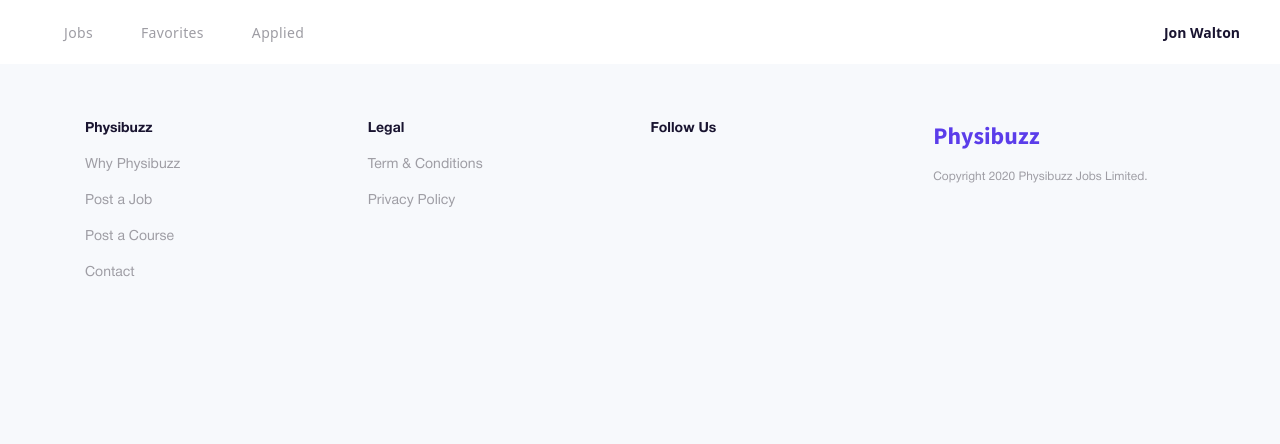
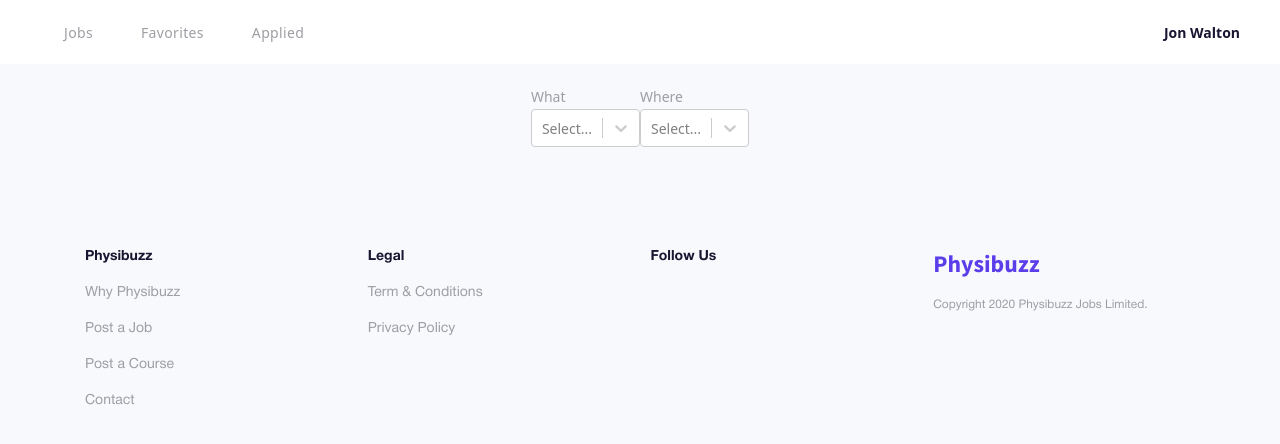
Before and after one commit to Maxssobolev/physibuzz, a Next.js app: page / in a window 1280 px wide. Shown: the top 444 px of the page. Built offline with nearby package versions, Linux system fonts and the light colour scheme.

Commit message:
main page grid and components

```diff
--- a/assets/scss/forms.scss
+++ b/assets/scss/forms.scss
@@ -126,6 +126,10 @@
     font-size: 1rem;
     padding: 5px 0;
 
+    //строгие стили для react-selecta
+    &_imp {
+    }
+
     &_select {
         -moz-appearance: none; /* Firefox */
         -webkit-appearance: none; /* Safari and Chrome */
--- a/assets/scss/main.scss
+++ b/assets/scss/main.scss
@@ -76,3 +76,12 @@
 
     ////////////////////////
 }
+
+////////////LAYOUTS///////////////
+.layout {
+    display: grid;
+    grid-template-columns: 1fr 2fr 1fr;
+    grid-gap: 10px;
+}
+.leftSidebar {
+}
--- a/assets/scss/pages.scss
+++ b/assets/scss/pages.scss
@@ -1,6 +1,6 @@
 .page {
     @extend .container-imitation;
-
+    padding: 45px 0;
     &-signUp {
         .form-wrapper {
             width: 520px;
@@ -14,4 +14,16 @@
             box-shadow: 0 2px 24px 0 #ebe7ff;
         }
     }
+
+    &-home {
+        .mainContent {
+            display: flex;
+            flex-direction: column;
+            align-items: center;
+        }
+
+        .main-params {
+            display: flex;
+        }
+    }
 }
--- a/components/Forms/SignUpForm/SignUpForm.js
+++ b/components/Forms/SignUpForm/SignUpForm.js
@@ -11,7 +11,7 @@
     firstName: Yup.string().min(2, 'Too Short!').max(50, 'Too Long!').required('Required'),
     lastName: Yup.string().min(2, 'Too Short!').max(50, 'Too Long!').required('Required'),
     email: Yup.string().email('Invalid email').required('Email is required'),
-    emailConfirmation: Yup.string().test('email-match', 'Emails must match', function (value) { return this.parent.email === value }),
+    emailConfirmation: Yup.string().required('Please, confirm email').test('email-match', 'Emails must match', function (value) { return this.parent.email === value }),
     password: Yup.string().required('Password is required'),
     passwordConfirmation: Yup.string().test('password-match', 'Passwords must match', function (value) { return this.parent.password === value }),
 
--- /dev/null
+++ b/components/Layout/Layout.js
@@ -0,0 +1,8 @@
+export default function Layout({ children }) {
+
+    return (
+        <div className="layout">
+            {children}
+        </div>
+    )
+}
--- /dev/null
+++ b/components/Layout/LeftSidebar/LeftSidebar.js
@@ -0,0 +1,8 @@
+export default function LeftSidebar({ children }) {
+
+    return (
+        <aside className="leftSidebar">
+            {children}
+        </aside>
+    )
+}
--- /dev/null
+++ b/components/Layout/MainContent/MainContent.js
@@ -0,0 +1,8 @@
+export default function MainContent({ children }) {
+
+    return (
+        <main className="mainContent">
+            {children}
+        </main>
+    )
+}
--- /dev/null
+++ b/components/Layout/RightSidebar/RightSidebar.js
@@ -0,0 +1,8 @@
+export default function RightSidebar({ children }) {
+
+    return (
+        <aside className="rightSidebar">
+            {children}
+        </aside>
+    )
+}
--- a/package.json
+++ b/package.json
@@ -13,6 +13,7 @@
     "react-bootstrap": "^2.1.0",
     "react-dom": "17.0.2",
     "react-redux": "^7.2.6",
+    "react-select": "^5.2.2",
     "redux-devtools-extension": "^2.13.9",
     "redux-thunk": "^2.4.1",
     "sass": "^1.47.0",
--- a/pages/index.js
+++ b/pages/index.js
@@ -1,14 +1,61 @@
 import Header from "../components/Header/Header"
+import Select from 'react-select'
 import { LOGGEDIN_HEADER } from "../components/Header/HeadersVariants"
-//home page
+
+import LeftSidebar from "../components/Layout/LeftSidebar/LeftSidebar"
+import MainContent from "../components/Layout/MainContent/MainContent"
+import RightSidebar from "../components/Layout/RightSidebar/RightSidebar"
+import Layout from "../components/Layout/Layout"
+import { useState } from "react"
+
+//home page ONLY FOR LOGGED USERS
 export default function Home() {
+  //main part filters
+  /*******************WHAT**********************/
+  const [whatOptions, setWhatOptions] = useState([
+    { value: 'Sport Manager', label: 'Sport Manager' },
+    { value: 'Other', label: 'Other' },
+  ])
+  const [whatSelected, setWhatSelected] = useState('')
+  const handleChangeWhat = (selectedOpt) => {
+    setWhatSelected(selectedOpt.value)
+  }
+  /*******************PLACE*********************/
+  const [placeOptions, setPlaceOptions] = useState([
+    { value: 'London, England, United Kingdom', label: 'London, England, United Kingdom' },
+    { value: 'Other', label: 'Other' },
+  ])
+  const [placeSelected, setPlaceSelected] = useState('')
+  const handleChangePlace = (selectedOpt) => {
+    setPlaceSelected(selectedOpt.value)
+  }
+
+  //side part filters
+
+  console.log(whatSelected)
+
   return (
     <>
       <Header variant={LOGGEDIN_HEADER} />
       <div className="page page-home">
-
-
-
+        <Layout>
+          <LeftSidebar>
+          </LeftSidebar>
+          <MainContent>
+            <div className="main-params">
+              <div className="field-wrapper">
+                <Select options={whatOptions} onChange={handleChangeWhat} className='field_imp field_select_imp' />
+                <span>What</span>
+              </div>
+              <div className="field-wrapper">
+                <Select options={placeOptions} onChange={handleChangePlace} />
+                <span>Where</span>
+              </div>
+            </div>
+          </MainContent>
+          <RightSidebar>
+          </RightSidebar>
+        </Layout>
       </div>
     </>
   )
```
Also changed, not shown: 1 other file (tests, documents, lock files or other folders).
